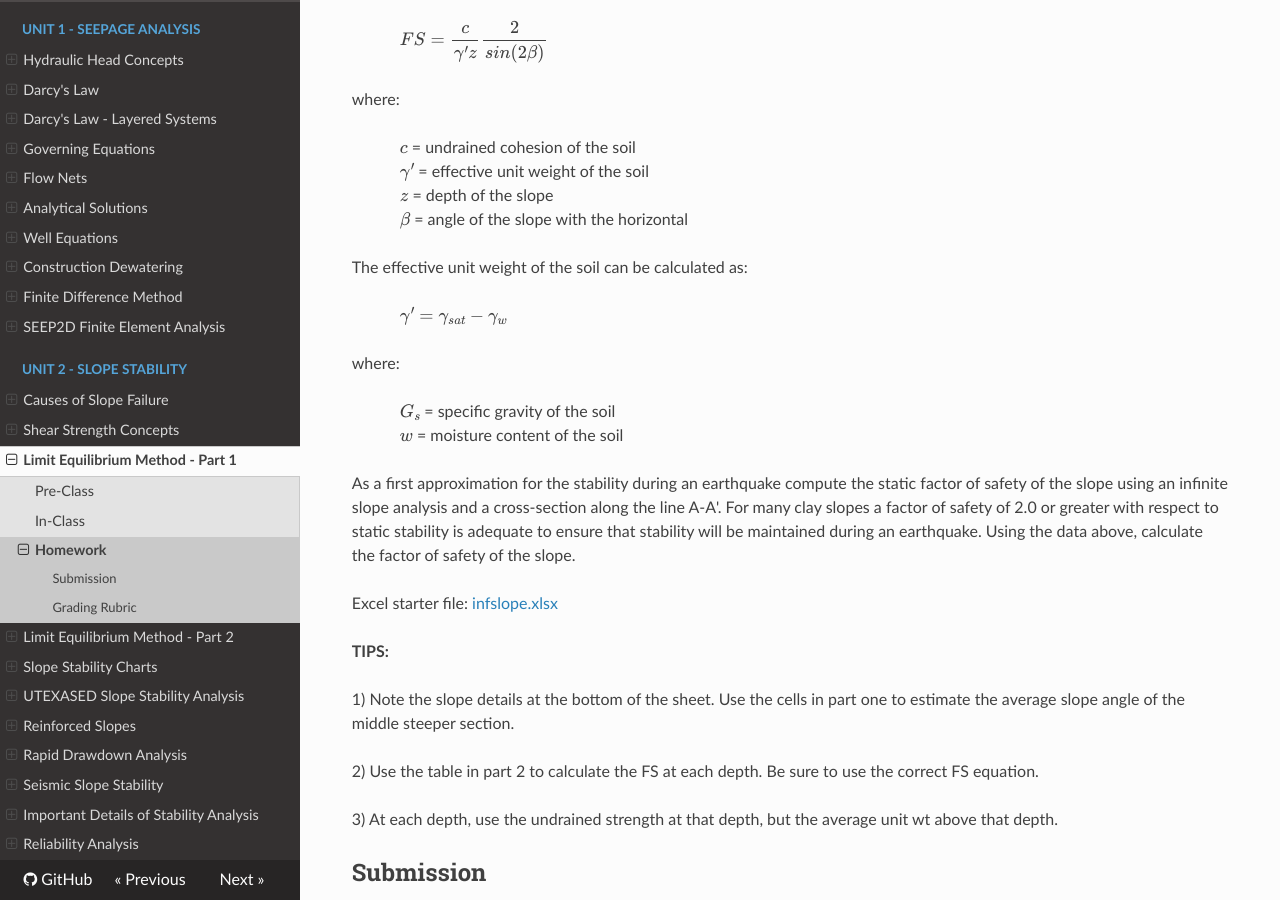
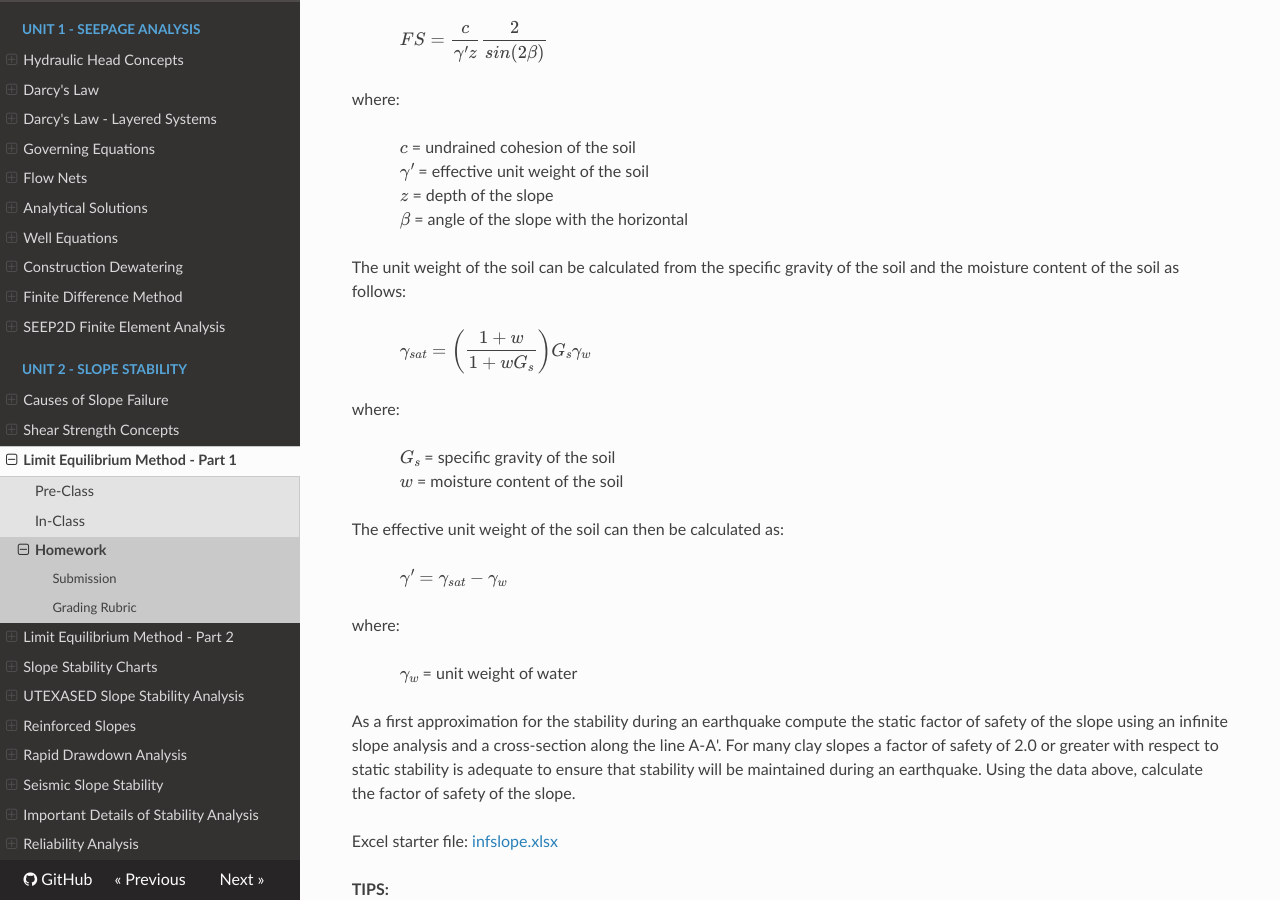
Before and after one commit to njones61/ce544, an MkDocs documentation site: the page built from docs/unit2/03_limiteq1/limiteq1_hw.md, in a window 1280 px wide and 900 px high, scrolled down 2141 px. Built offline with MkDocs 1.6.1, drawn with Linux system fonts in a browser that asks for light colours; nearby versions of some CDN libraries.

Commit message:
added unit wt equation

```diff
--- a/docs/unit2/03_limiteq1/limiteq1_hw.md
+++ b/docs/unit2/03_limiteq1/limiteq1_hw.md
@@ -27,14 +27,22 @@ $\gamma'$ = effective unit weight of the soil<br>
 $z$ = depth of the slope<br>
 $\beta$ = angle of the slope with the horizontal
 
-The effective unit weight of the soil can be calculated as:
+The unit weight of the soil can be calculated from the specific gravity of the soil and the moisture content of the soil as follows:
+
+>>$\gamma_{sat} = \left(\dfrac{1+w}{1+w G_s}\right)G_s\gamma_{w}$
+
+where:
+
+>>$G_s$ = specific gravity of the soil<br>
+$w$ = moisture content of the soil
+
+The effective unit weight of the soil can then be calculated as:
 
 >>$\gamma' = \gamma_{sat} - \gamma_w$
 
 where:
 
->>$G_s$ = specific gravity of the soil<br>
-$w$ = moisture content of the soil
+>>$\gamma_{w}$ = unit weight of water
 
 As a first approximation for the stability during an earthquake compute the static factor of safety of the slope
 using an infinite slope analysis and a cross-section along the line A-A'.  For many clay slopes a factor of safety
```
